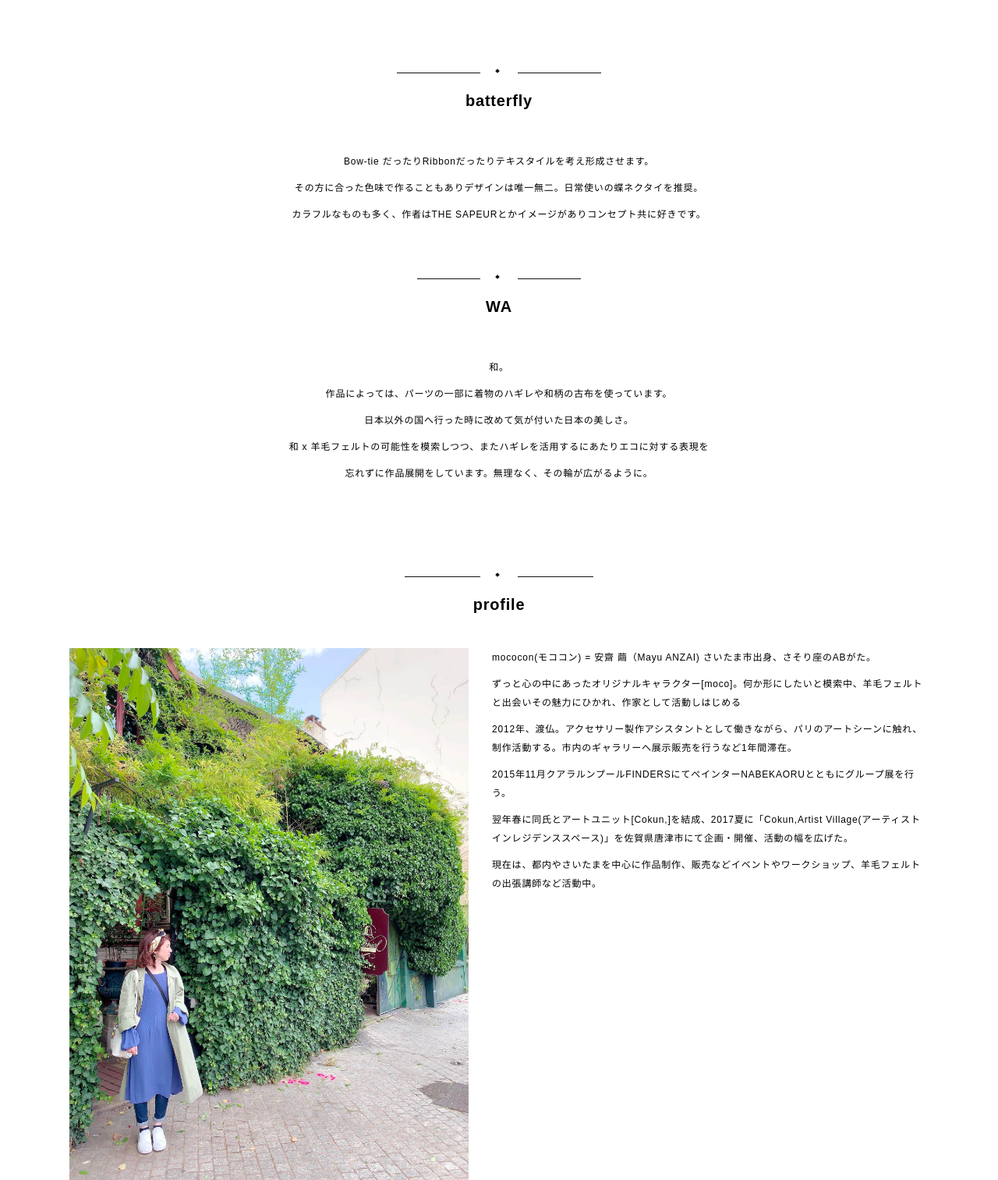
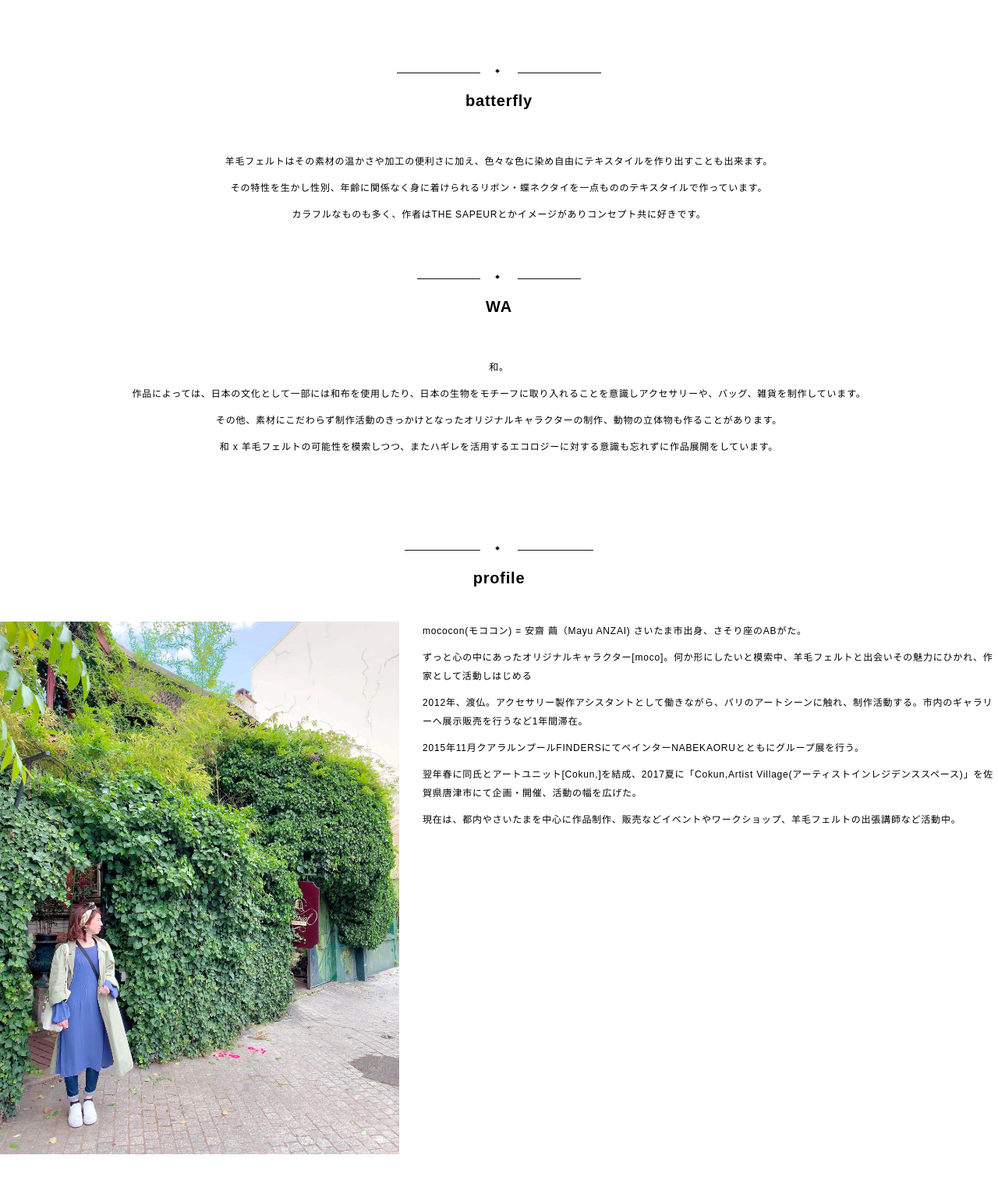
Before and after one commit to yamaguchi-yumiko/mococn_site, a PHP site: page /about.php in a window 1280 px wide. Shown: the part 773-2286 px from the top of the page at 78% size. Run offline with PHP 8.4, Linux system fonts and the light colour scheme; some libraries are stand-ins or nearby versions.

Commit message:
文言差し替え

```diff
--- a/work/public/about.php
+++ b/work/public/about.php
@@ -6,15 +6,14 @@
 		<article class="about-concept">
 			<div class="about-top-img"></div>
 			<h2><span></span>batterfly</h2>
-			<P>Bow-tie だったりRibbonだったりテキスタイルを考え形成させます。</P>
-			<P>その方に合った色味で作ることもありデザインは唯一無二。日常使いの蝶ネクタイを推奨。</P>
+			<P>羊毛フェルトはその素材の温かさや加工の便利さに加え、色々な色に染め自由にテキスタイルを作り出すことも出来ます。</P>
+			<P>その特性を生かし性別、年齢に関係なく身に着けられるリボン・蝶ネクタイを一点もののテキスタイルで作っています。</P>
 			<p>カラフルなものも多く、作者はTHE SAPEURとかイメージがありコンセプト共に好きです。</p>
 			<h2><span></span>WA</h2>
 			<P>和。</P>
-			<P>作品によっては、パーツの一部に着物のハギレや和柄の古布を使っています。</P>
-			<p>日本以外の国へ行った時に改めて気が付いた日本の美しさ。</p>
-			<p>和 x 羊毛フェルトの可能性を模索しつつ、またハギレを活用するにあたりエコに対する表現を</P>
-			<p>忘れずに作品展開をしています。無理なく、その輪が広がるように。</P>
+			<P>作品によっては、日本の文化として一部には和布を使用したり、日本の生物をモチーフに取り入れることを意識しアクセサリーや、バッグ、雑貨を制作しています。</P>
+			<p>その他、素材にこだわらず制作活動のきっかけとなったオリジナルキャラクターの制作、動物の立体物も作ることがあります。</p>
+			<p>和 x 羊毛フェルトの可能性を模索しつつ、またハギレを活用するエコロジーに対する意識も忘れずに作品展開をしています。</P>
 		</article>
 		<article class="about-profile-img fadein">
 			<h2><span></span>profile</h2>
--- a/work/public/color-therapy.php
+++ b/work/public/color-therapy.php
@@ -18,7 +18,6 @@
 			</div>
 			<div class="color-therapy-text">
 				<p>イギリス発祥のカラーセラピーシステムAuralight(unicorn2000)を使って見つけていきます。</p>
-				<p>占いではありません。</p>
 				<p>日本は四季を通しても光の多い色の鮮やかな土地です。</p>
 				<p>日常に溢れている色に、こんな効果があったんだ！と感じられることもあると思います＾＾</p>
 				<p>身近な色の世界ですが光は波動だったりします。気になる色は共鳴する波動であると感じられることもあると思います！</p>
--- a/work/public/common/css/style.css
+++ b/work/public/common/css/style.css
@@ -1241,7 +1241,6 @@
     border-top: 1px solid #EFEFEF;
   }
   .about-content p {
-    width: 560px;
     margin: auto;
     margin-top: 10px;
   }
--- a/work/public/common/scss/layout/_pc.scss
+++ b/work/public/common/scss/layout/_pc.scss
@@ -77,7 +77,6 @@
 		border-top: 1px solid $color-lightgray;
 
 		p {
-			width: 560px;
 			margin: auto;
 			margin-top: 10px;
 		}
```
